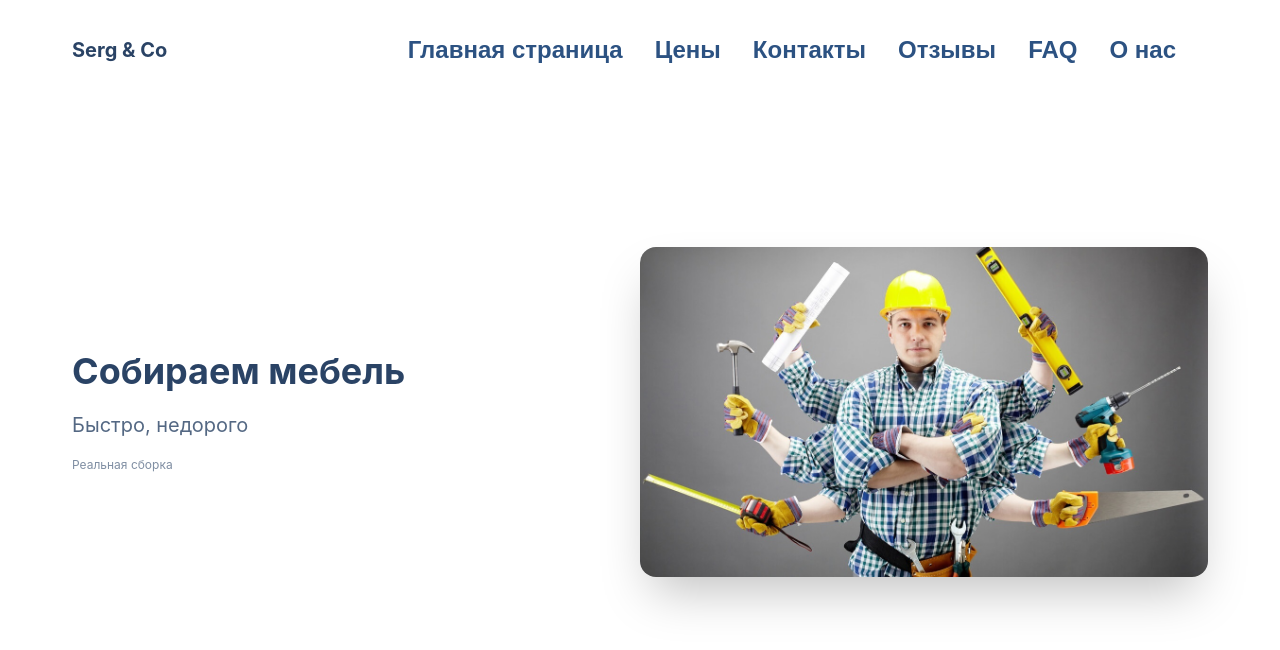
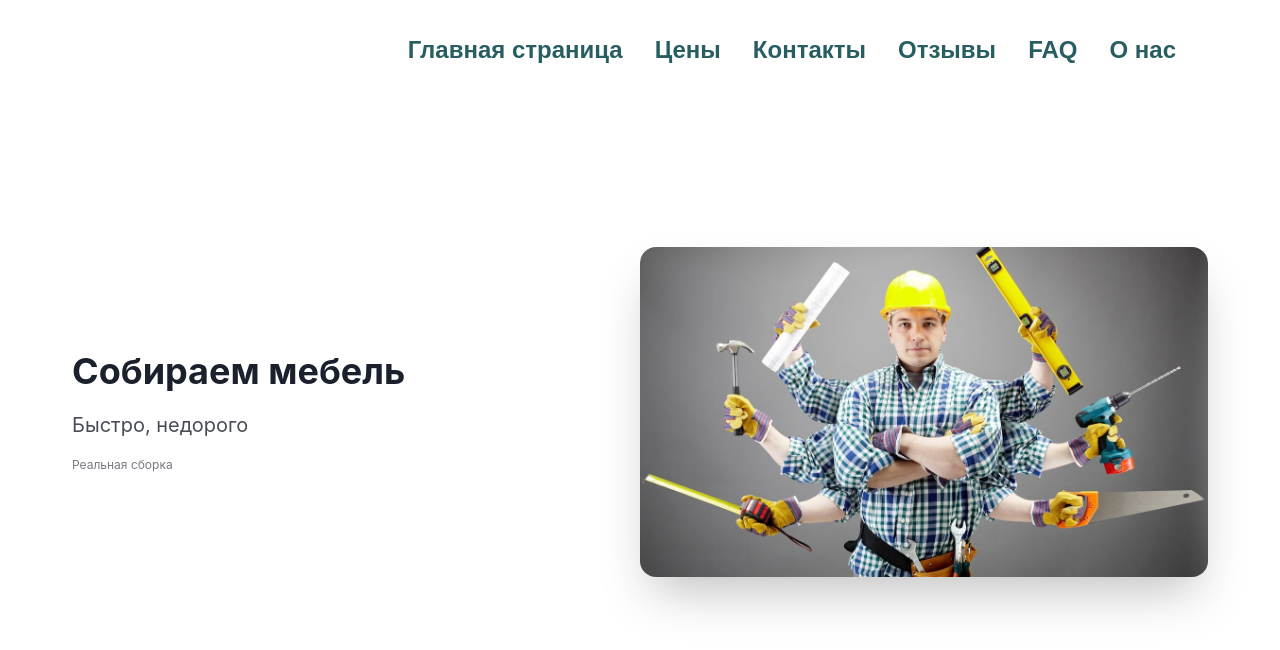
Before and after one commit to rmalolin/furniture-app, a Next.js app: page / in a window 1280 px wide. Shown: the top 650 px of the page. Built offline with nearby package versions, Linux system fonts and the light colour scheme.

Commit message:
Технические работы с кнопкой меню

```diff
--- a/components/Header.js
+++ b/components/Header.js
@@ -1,5 +1,6 @@
 import React from "react";
-import { Box, Flex, IconButton, CloseButton } from "@chakra-ui/react";
+import { Box, Flex, IconButton } from "@chakra-ui/react";
+import { HamburgerIcon, CloseIcon } from '@chakra-ui/icons'
 import Logo from "./Logo";
 import MenuItem from "./MenuItem"
 
@@ -31,7 +32,7 @@ const routes = [
     }
 ]
 
-const CloseIcon = () => (
+const CloseIconKek = () => (
     <svg width="24" viewBox="0 0 18 18" xmlns="http://www.w3.org/2000/svg">
         <title>Close</title>
         <path
@@ -66,8 +67,8 @@ const Header = (props) => {
             w="100%"
             mb={8}
             p={8}
-            bg={["primary.700", "primary.700", "transparent", "transparent"]}
-            color={["white", "white", "primary.700", "primary.700"]}
+            bg={["teal.700", "teal.700", "transparent", "transparent"]}
+            color={["white", "white", "teal.700", "teal.700"]}
             {...props}
         >
             <Flex
@@ -80,23 +81,25 @@ const Header = (props) => {
             </Flex>
             <Box
                 display={{ base: "block", md: "none" }}
-                onClick={toggleMenu}>
+                onClick={toggleMenu}
+            >
                 {
                     show ?
-                        <CloseButton
+                        <IconButton
+                            icon={<CloseIcon />}
+                            colorScheme="teal"
+                            bgColor="teal.700"
                             size="lg"
-                        >
-                            <CloseIcon />
-                        </CloseButton>
+                            aria-label="Close menu"
+                        />
                         :
                         <IconButton
-                            colorScheme="primary"
-                            bgColor="primary.700"
+                            icon={<HamburgerIcon />}
+                            colorScheme="teal"
+                            bgColor="teal.700"
+                            size="lg"
                             aria-label="Menu"
-                            size="lg"
-                        >
-                            <MenuIcon />
-                        </IconButton>
+                        />
                 }
             </Box>
             <Box
--- a/package.json
+++ b/package.json
@@ -9,6 +9,7 @@
     "export": "next build && next export"
   },
   "dependencies": {
+    "@chakra-ui/icons": "^1.0.5",
     "@chakra-ui/react": "^1.3.2",
     "@emotion/react": "^11.1.5",
     "@emotion/styled": "^11.1.5",
--- a/pages/_app.js
+++ b/pages/_app.js
@@ -5,7 +5,7 @@ import Meta from "../components/Meta"
 
 function MyApp({ Component, pageProps }) {
   return (
-    <ChakraProvider resetCSS theme={customTheme}>
+    <ChakraProvider theme={customTheme} resetCSS>
       <Meta
         title="Сборка мебели"
         keywords="Сборка мебели, мебель, Верея, Обнинск"
--- a/styles/theme.js
+++ b/styles/theme.js
@@ -1,16 +1,16 @@
 import { extendTheme } from "@chakra-ui/react";
 
 const colors = {
-    primary: {
-        100: "#bee3f8",
-        200: "#90cdf4",
-        300: "#63b3ed",
-        400: "#4299e1",
-        500: "#3182ce",
-        600: "#2b6cb0",
-        700: "#2c5282",
-        800: "#2a4365",
-        900: "#1A365D"
+    teal: {
+        100: "#B2F5EA",
+        200: "#81E6D9",
+        300: "#4FD1C5",
+        400: "#38B2AC",
+        500: "#319795",
+        600: "#2C7A7B",
+        700: "#285E61",
+        800: "#234E52",
+        900: "#1D4044"
     }
 };
 
```
Also changed, not shown: 1 other file (tests, documents, lock files or other folders).
